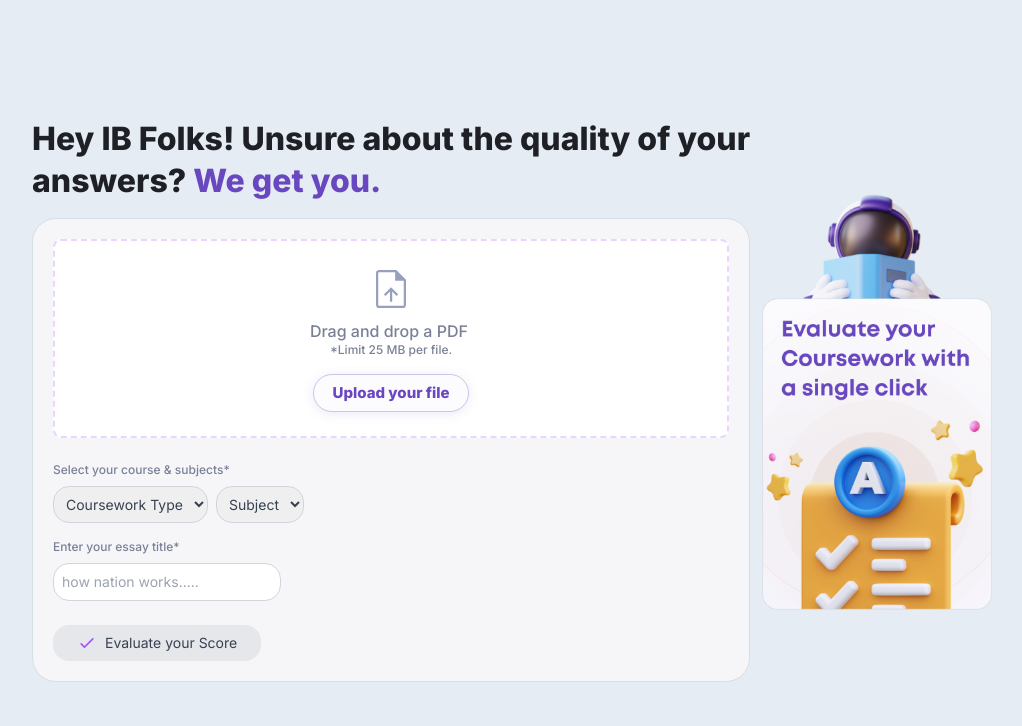
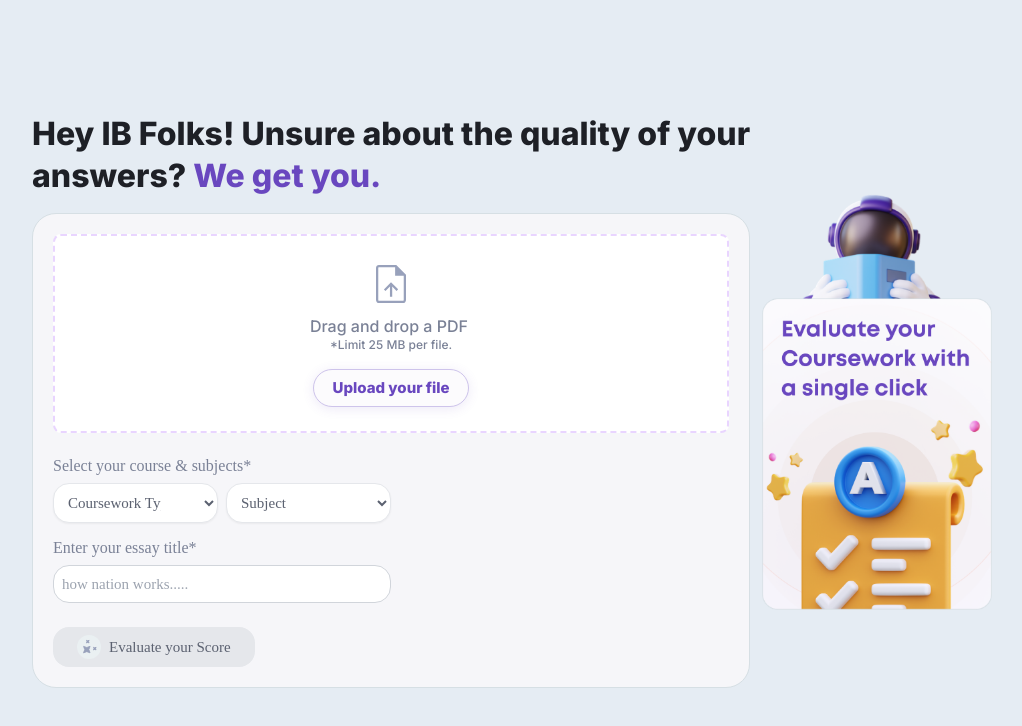
Before and after one commit to SrishtiLodhi/ZuAI-FE, a Next.js app: page / in a window 1280 px wide. Shown: the top 726 px of the page, without its empty margins (128-1150 px from the left). Built offline with nearby package versions, Linux system fonts and the light colour scheme.

Commit message:
functionality

```diff
--- a/package.json
+++ b/package.json
@@ -14,6 +14,7 @@
     "next": "14.2.5",
     "react": "^18",
     "react-dom": "^18",
+    "react-dropzone": "^14.2.3",
     "zustand": "^4.5.5"
   },
   "devDependencies": {
--- a/src/app/components/FileUpload.jsx
+++ b/src/app/components/FileUpload.jsx
@@ -1,11 +1,56 @@
-// components/FileUpload.tsx
-"use client"
-import { useState } from "react";
+"use client";
+import { useState, useCallback } from "react";
 import Image from "next/image";
 import frame from "../../../public/assets/home.png";
 import upload from "../../../public/assets/upload.svg";
+import { useDropzone } from "react-dropzone";
+import ExploreCoursework from "../components/ExploreCoursework"
+import score from "../../../public/assets/score.svg"
 
-export default function FileUpload() {
+export default function FileUpload({ onEvaluateClick }) {
+  const [files, setFiles] = useState([]);
+  const [isUploading, setIsUploading] = useState(false);
+  const [showEvaluation, setShowEvaluation] = useState(false); // State to show EvaluationResult
+
+  const onDrop = useCallback((acceptedFiles) => {
+    setFiles([...files, ...acceptedFiles]);
+    handleUpload([...files, ...acceptedFiles]);
+  }, [files]);
+
+  const handleUpload = (files) => {
+    setIsUploading(true);
+
+    // Simulate an upload delay (e.g., calling an API)
+    setTimeout(() => {
+      // After upload completes, save the files to local storage
+      saveFiles(files);
+      setIsUploading(false);
+    }, 2000); // Adjust the timeout to simulate the upload time
+  };
+
+  const saveFiles = (files) => {
+    const fileData = files.map(file => ({
+      name: file.name,
+      size: file.size,
+      type: file.type,
+      lastModified: file.lastModified,
+    }));
+    localStorage.setItem("uploadedFiles", JSON.stringify(fileData));
+  };
+
+  const handleEvaluateClick = () => {
+    setShowEvaluation(true); // Show the EvaluationResult component
+  };
+
+  if (showEvaluation) {
+    return <ExploreCoursework />;
+  }
+
+  const { getRootProps, getInputProps } = useDropzone({
+    onDrop,
+    accept: "application/pdf",
+    maxSize: 26214400, // 25 MB limit
+  });
 
   return (
     <div className="flex justify-center items-center container w-3/4 gap-3">
@@ -15,52 +60,57 @@
           <span className="text-fontColor">We get you.</span>
         </h1>
         <div className="card bg-secondaryBackground">
-        <div className="border-dashed border-2 bg-white border-purple-200 rounded-lg p-6 text-center justify-center flex flex-col items-center">
+          <div
+            {...getRootProps({
+              className: "border-dashed border-2 bg-white border-purple-200 rounded-lg p-6 text-center justify-center flex flex-col items-center"
+            })}
+          >
+            <input {...getInputProps()} />
             <Image src={upload} alt="home" className="mb-2" />
             <h3 className="heading-text">Drag and drop a PDF </h3>
             <p className="para-text mb-4">*Limit 25 MB per file.</p>
-          <button className="upload-button">Upload your file</button>
+            <button className="upload-button">
+              {isUploading ? "Uploading..." : "Upload your file"}
+            </button>
           </div>
           <div className="flex flex-col justify-start">
-          <div class="mt-6 ">
-            <label class="block para-text font-medium text-gray-700">
+            <div className="mt-6 ">
+              <label className="block course-text">
                 Select your course & subjects*
               </label>
-            <div class="flex space-x-2 mt-2">
-              <select class="block border border-radius p-2 border-gray-300 text-gray-700 text-sm focus:border-purple-500 focus:ring focus:ring-purple-500 focus:ring-opacity-50">
+              <div className="flex space-x-2 mt-2 w-1/2 lg:max-w-sm">
+
+  <select className="w-1/2 p-2.5 text-gray-500 border-radius bg-white border rounded-md shadow-sm outline-none pr-10">
     <option>Coursework Type</option>
+    <option>Coursework Type</option>
+    <option>Academic</option>
   </select>
-              <select class="block border border-radius p-2 border-gray-300 text-gray-700 text-sm focus:border-purple-500 focus:ring focus:ring-purple-500 focus:ring-opacity-50">
+  <select className="w-1/2 p-2.5 text-gray-500 border-radius bg-white border rounded-md shadow-sm outline-none pr-10">
     <option>Subject</option>
+    <option>Mathematics</option>
+    <option>English</option>
+    <option>Science</option>
+    <option>Literature</option>
   </select>
+
+
               </div>
             </div>
-          <div class="mt-4">
-            <label class="block para-text font-medium text-gray-700">
+            <div className="mt-4">
+              <label className="block course-text mb-1">
                 Enter your essay title*
               </label>
               <input
                 type="text"
-              class="block mt-2 border border-gray-300 border-radius p-2 text-gray-700 text-sm placeholder-gray-400 focus:border-purple-500 focus:ring focus:ring-purple-500 focus:ring-opacity-50"
+                className="block mt-2 w-1/2 border border-gray-300 border-radius p-2 text-gray-700 text-sm placeholder-gray-400 focus:border-purple-500 focus:ring focus:ring-purple-500 focus:ring-opacity-50"
                 placeholder="how nation works....."
               />
             </div>
-          <div class="mt-6">
-            <button class="px-6 py-2 border-radius bg-gray-200 text-gray-700 rounded-lg text-sm flex items-center space-x-2">
-              <svg
-                xmlns="http://www.w3.org/2000/svg"
-                class="h-5 w-5 text-purple-500"
-                fill="none"
-                viewBox="0 0 24 24"
-                stroke="currentColor"
-              >
-                <path
-                  stroke-linecap="round"
-                  stroke-linejoin="round"
-                  stroke-width="2"
-                  d="M5 13l4 4L19 7"
-                />
-              </svg>
+            <div className="mt-6">
+              <button className="px-6 py-2 border-radius bg-gray-200 text-gray-700 rounded-lg text-sm flex items-center space-x-2"
+              onClick={onEvaluateClick}>
+               <Image src={score} alt="score" className="" />
+
                 <span>Evaluate your Score</span>
               </button>
             </div>
--- a/src/app/globals.css
+++ b/src/app/globals.css
@@ -16,6 +16,12 @@
 
 .border-radius {
   border-radius: 1rem;
+font-family: 'Mont';
+font-style: normal;
+font-weight: 500;
+font-size: 15px;
+line-height: 20px;
+color: #5B6170;
 }
 
 .card {
@@ -69,3 +75,12 @@
   color: #6947bf;
   width: 25%;
 }
+
+.course-text{
+font-family: 'Mont';
+font-style: normal;
+font-weight: 500;
+font-size: 16px;
+line-height: 18px;
+color: #7A8196;
+}
--- a/src/app/pages/HomePage.jsx
+++ b/src/app/pages/HomePage.jsx
@@ -1,4 +1,5 @@
-import React from "react";
+"use client";
+import React, {useState} from "react";
 import Image from "next/image";
 import frame from "../../../public/assets/home.png";
 import upload from "../../../public/assets/upload.svg";
@@ -8,10 +9,19 @@
 import ScoreDetails from "../components/ScoreDetails"
 
 const HomePage = () => {
-  console.log("Image source:", frame);
+  const [showEvaluation, setShowEvaluation] = useState(false);
+
+  const handleEvaluateClick = () => {
+    setShowEvaluation(true); // Switch to show the EvaluationResult component
+  };
+
+  if (showEvaluation) {
+    return <ExploreCoursework />;
+  }
+
   return (
    <>
-   <FileUpload/>
+   <FileUpload onEvaluateClick={handleEvaluateClick}/>
    {/* <ScoreDisplay/> */}
    {/* <ExploreCoursework/> */}
    {/* <ScoreDetails/> */}
```
Also changed, not shown: public/assets/score.svg (added), 1 other file (tests, documents, lock files or other folders). Lines whose indentation alone changed are shown as unchanged.
